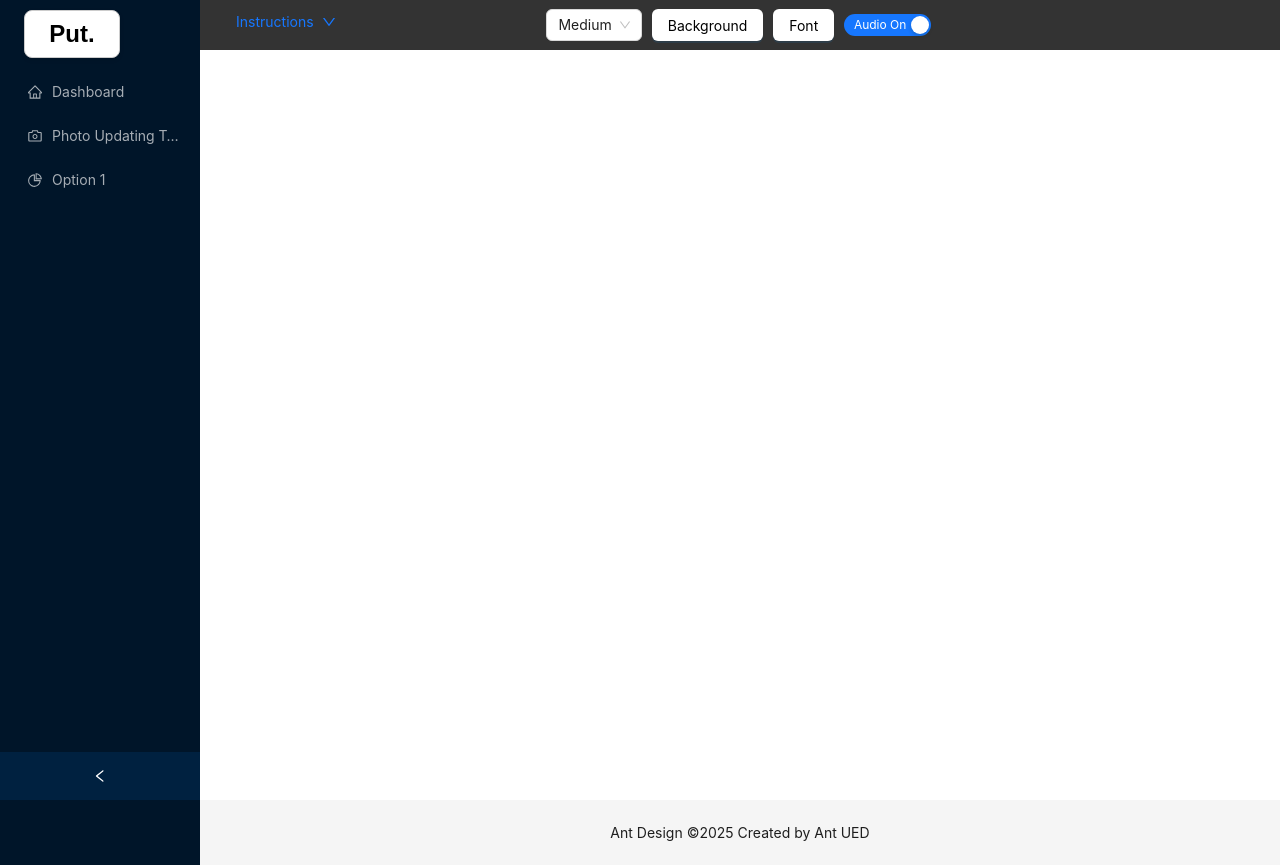
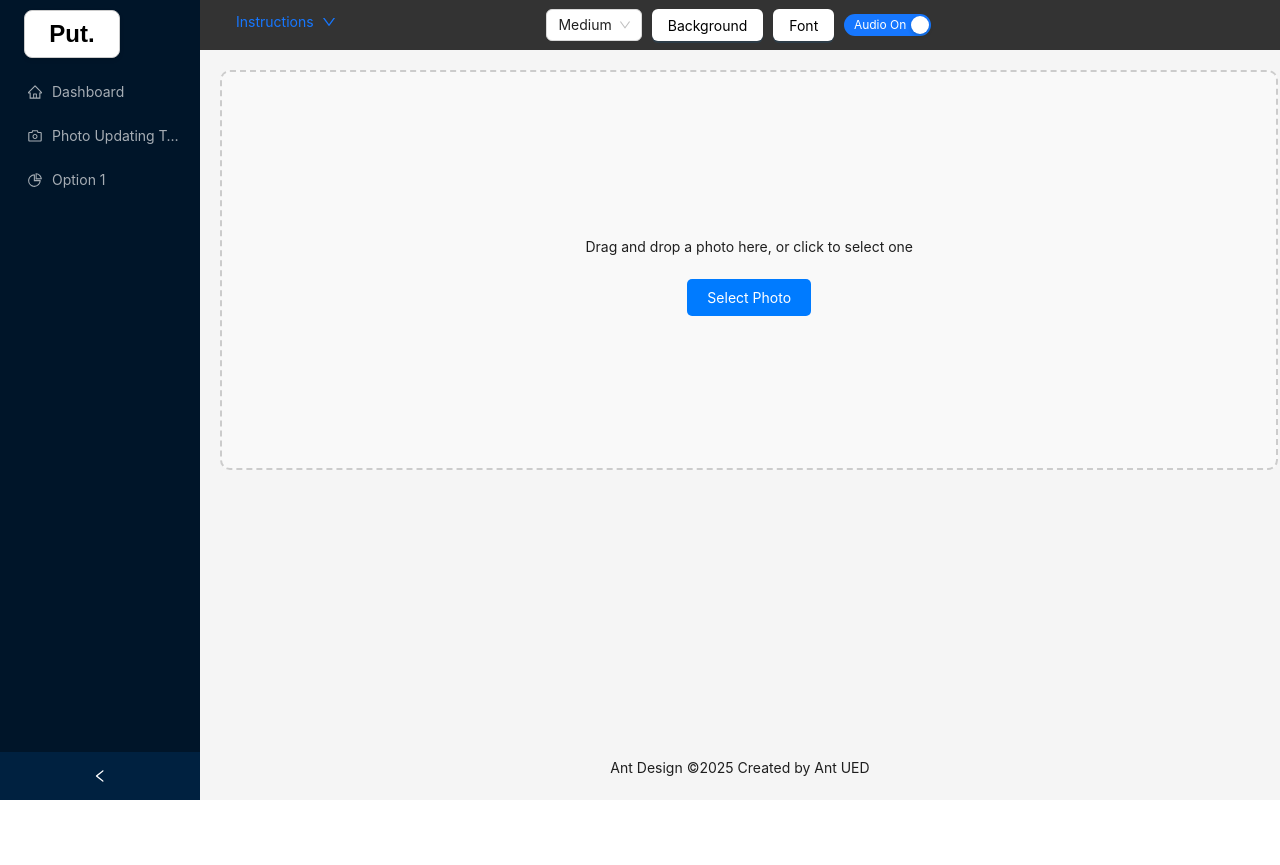
Before and after one commit to mxrosenthal/put, a React (Vite) app: page /photo-updating-tool in a window 1280 px wide. After the commit the page ends 800 px from the top, so only its background shows below. Built offline with nearby package versions, Linux system fonts and the light colour scheme.

Commit message:
added drag and drop. passing image to cursor. still not able to view image in cursor

```diff
--- a/src/photo-updating-tool/PhotoUpdatingTool.tsx
+++ b/src/photo-updating-tool/PhotoUpdatingTool.tsx
@@ -1,15 +1,17 @@
-import React, { useEffect, useState } from "react";
+import React, { useState, useEffect } from "react";
+import { Size } from "../constants";
 import Navbar from "./components/NavBar";
 import Cursor from "./components/Cursor";
-import { Size } from "../constants";
-import { Color } from "../types";
+import { DragDropPhoto } from "./components/DragDropPhoto";
 
 export function PhotoUpdatingTool() {
   const [size, setSize] = useState<Size>("medium");
-  const [backgroundColor, setBackgroundColor] = useState<Color>("#ffffff");
-  const [fontColor, setFontColor] = useState<Color>("#000000");
+  const [backgroundColor, setBackgroundColor] = useState<string>("#ffffff");
+  const [fontColor, setFontColor] = useState<string>("#000000");
   const [isPutActive, setIsPutActive] = useState<boolean>(false);
   const [isAudioOn, setAudio] = useState<boolean>(true);
+  const [selectedImage, setSelectedImage] = useState<string | null>(null);
+  // const imageRef = useRef<HTMLDivElement | null>(null);
 
   // Handle the hotkey (e.g., P) to toggle the Put mode
   useEffect(() => {
@@ -20,7 +22,6 @@ export function PhotoUpdatingTool() {
     };
 
     document.addEventListener("keydown", handleKeyDown);
-
     return () => {
       document.removeEventListener("keydown", handleKeyDown);
     };
@@ -39,13 +40,19 @@ export function PhotoUpdatingTool() {
         setAudio={setAudio}
       />
 
+      {/* Show image uploader if no image is selected */}
+      {!selectedImage ? (
+        <DragDropPhoto setSelectedImage={setSelectedImage} />
+      ) : (
         <Cursor
           size={size}
           backgroundColor={backgroundColor}
           fontColor={fontColor}
           isPutActive={isPutActive}
           isAudioOn={isAudioOn}
+          selectedImage={selectedImage}
         />
+      )}
     </>
   );
 }
--- a/src/photo-updating-tool/components/Cursor.tsx
+++ b/src/photo-updating-tool/components/Cursor.tsx
@@ -12,6 +12,7 @@ interface CursorProps {
   fontColor: Color;
   isPutActive: boolean;
   isAudioOn: boolean;
+  selectedImage: string;
 }
 
 interface PutSignData {
@@ -38,34 +39,15 @@ const Cursor = (props: CursorProps) => {
     }
   }, [putSigns.length]);
 
-  // // Handle mouse movement to track the cursor position
   useEffect(() => {
     const handleMouseMove = (e: MouseEvent) => {
       setCursorPosition({ x: e.clientX, y: e.clientY });
     };
 
-    document.addEventListener("mousemove", handleMouseMove);
-    return () => {
-      document.removeEventListener("mousemove", handleMouseMove);
-    };
-  }, []);
-
-  useEffect(() => {
-    const handleClearPuts = (e: KeyboardEvent) => {
+    const handleKeyDown = (e: KeyboardEvent) => {
       if (e.key === "Escape") {
-        setPutSigns([]); // reset putSigns array to be empty
-      }
-    };
-
-    document.addEventListener("keydown", handleClearPuts);
-    return () => {
-      document.removeEventListener("keydown", handleClearPuts);
-    };
-  }, []);
-
-  useEffect(() => {
-    const handleUndo = (e: KeyboardEvent) => {
-      if (e.key === "Backspace") {
+        setPutSigns([]); // Reset putSigns array to be empty
+      } else if (e.key === "Backspace") {
         setPutSigns((prevPutSigns) => {
           if (prevPutSigns.length === 0) {
             return [];
@@ -75,9 +57,12 @@ const Cursor = (props: CursorProps) => {
       }
     };
 
-    document.addEventListener("keydown", handleUndo);
+    document.addEventListener("mousemove", handleMouseMove);
+    document.addEventListener("keydown", handleKeyDown);
+
     return () => {
-      document.removeEventListener("keydown", handleUndo);
+      document.removeEventListener("mousemove", handleMouseMove);
+      document.removeEventListener("keydown", handleKeyDown);
     };
   }, []);
 
--- /dev/null
+++ b/src/photo-updating-tool/components/DragDropPhoto.tsx
@@ -0,0 +1,81 @@
+import { css } from "@emotion/css";
+
+interface DragDropPhotoProps {
+  setSelectedImage: React.Dispatch<React.SetStateAction<string | null>>;
+}
+
+export function DragDropPhoto(props: DragDropPhotoProps) {
+  const { setSelectedImage } = props;
+  const handleFileChange = (event: React.ChangeEvent<HTMLInputElement>) => {
+    if (event.target.files && event.target.files[0]) {
+      const file = event.target.files[0];
+      const reader = new FileReader();
+      reader.onload = (e) => {
+        if (e.target?.result) {
+          setSelectedImage(e.target.result as string);
+        }
+      };
+      reader.readAsDataURL(file);
+    }
+  };
+
+  // Handle drag-and-drop functionality
+  const handleDrop = (event: React.DragEvent<HTMLDivElement>) => {
+    event.preventDefault();
+    if (event.dataTransfer.files.length > 0) {
+      const file = event.dataTransfer.files[0];
+      const reader = new FileReader();
+      reader.onload = (e) => {
+        if (e.target?.result) {
+          setSelectedImage(e.target.result as string);
+        }
+      };
+      reader.readAsDataURL(file);
+    }
+  };
+
+  return (
+    <div
+      onDragOver={(e) => e.preventDefault()}
+      onDrop={handleDrop}
+      className={styles.dragDrop}
+    >
+      <p>Drag and drop a photo here, or click to select one</p>
+      <input
+        type='file'
+        accept='image/*'
+        onChange={handleFileChange}
+        style={{ display: "none" }}
+        id='fileInput'
+      />
+      <label htmlFor='fileInput' className={styles.label}>
+        Select Photo
+      </label>
+    </div>
+  );
+}
+
+const styles = {
+  label: css({
+    padding: "10px 20px",
+    backgroundColor: "#007bff",
+    color: "white",
+    borderRadius: "5px",
+    cursor: "pointer",
+    marginTop: "10px",
+  }),
+  dragDrop: css({
+    width: "98%",
+    height: "400px",
+    border: "2px dashed #ccc",
+    display: "flex",
+    alignItems: "center",
+    justifyContent: "center",
+    flexDirection: "column",
+    textAlign: "center",
+    cursor: "pointer",
+    backgroundColor: "#f9f9f9",
+    borderRadius: "10px",
+    margin: "20px",
+  }),
+};
--- a/src/photo-updating-tool/components/NavBar.tsx
+++ b/src/photo-updating-tool/components/NavBar.tsx
@@ -12,9 +12,9 @@ type NavbarProps = {
   size: Size;
   setSize: React.Dispatch<React.SetStateAction<Size>>;
   backgroundColor: Color;
-  setBackgroundColor: React.Dispatch<React.SetStateAction<Color>>;
+  setBackgroundColor: React.Dispatch<React.SetStateAction<string>>;
   fontColor: Color;
-  setFontColor: React.Dispatch<React.SetStateAction<Color>>;
+  setFontColor: React.Dispatch<React.SetStateAction<string>>;
   isAudioOn: boolean;
   setAudio: React.Dispatch<React.SetStateAction<boolean>>;
 };
--- a/src/photo-updating-tool/components/buttons/BackgroundColorButton.tsx
+++ b/src/photo-updating-tool/components/buttons/BackgroundColorButton.tsx
@@ -5,7 +5,7 @@ import { useMemo } from "react";
 
 interface BackgroundColorButtonProps {
   backgroundColor: Color;
-  setBackgroundColor: React.Dispatch<React.SetStateAction<Color>>;
+  setBackgroundColor: React.Dispatch<React.SetStateAction<string>>;
 }
 
 export const BackgroundColorButton = (props: BackgroundColorButtonProps) => {
--- a/src/photo-updating-tool/components/buttons/FontColorButton.tsx
+++ b/src/photo-updating-tool/components/buttons/FontColorButton.tsx
@@ -5,7 +5,7 @@ import { useMemo } from "react";
 
 interface FontColorButtonProps {
   fontColor: Color;
-  setFontColor: React.Dispatch<React.SetStateAction<Color>>;
+  setFontColor: React.Dispatch<React.SetStateAction<string>>;
 }
 
 export const FontColorButton = (props: FontColorButtonProps) => {
```
Lines whose indentation alone changed are shown as unchanged.
